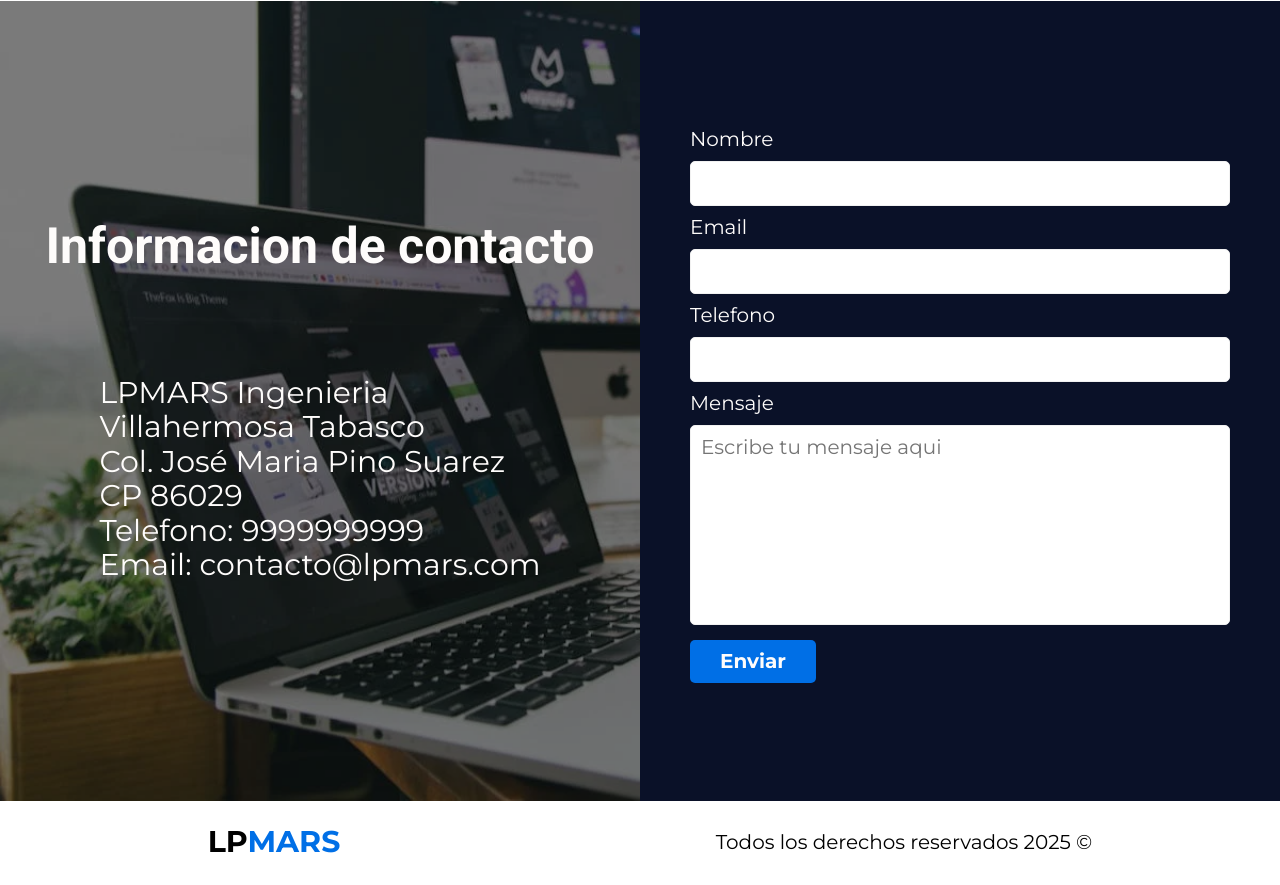
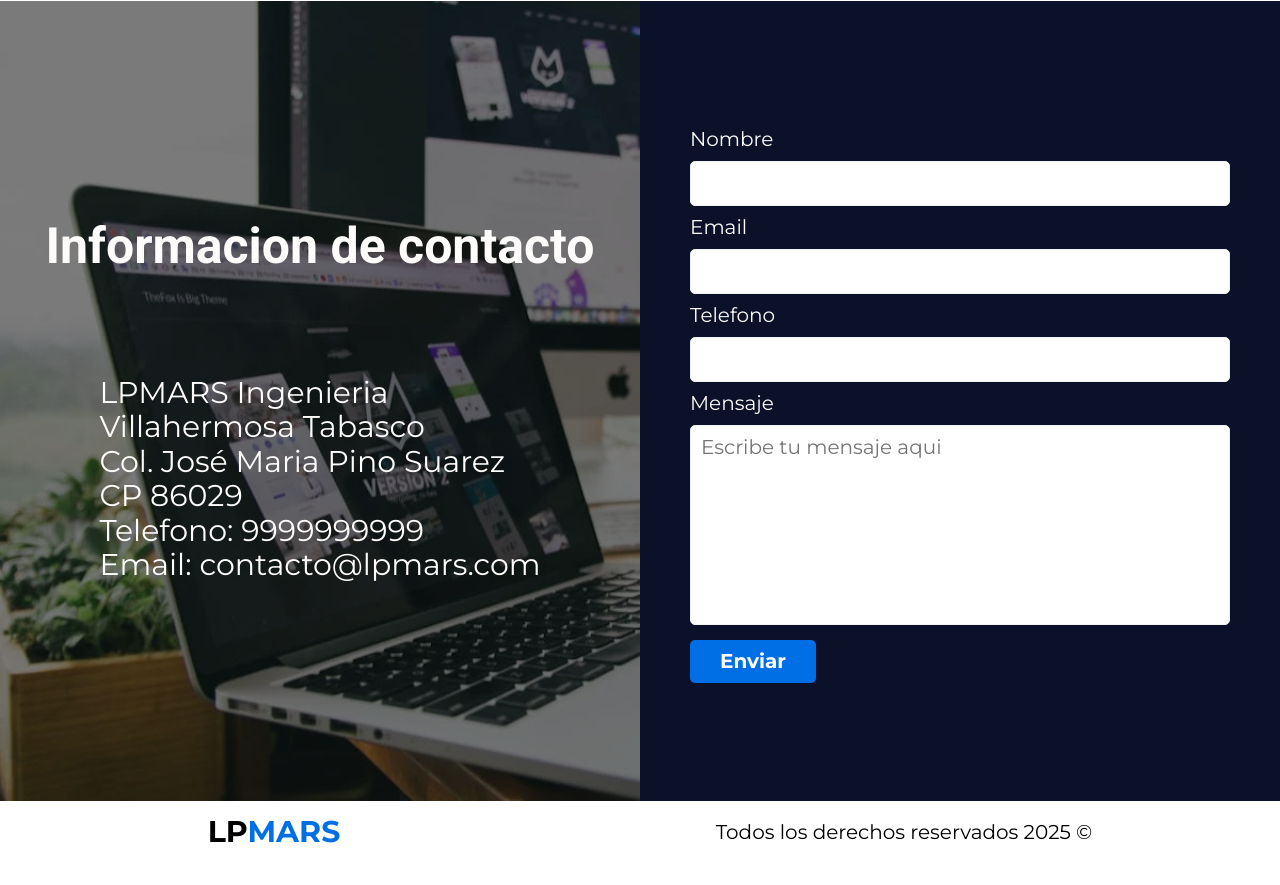
Before and after one commit to lpmars2025/lpmars2025.github.io, a plain HTML site: page index.html in a window 1280 px wide. Shown: the part 2651-3536 px from the top of the page. After the commit the page ends 3515 px from the top, so only its background shows below. Drawn offline with Linux system fonts and the light colour scheme.

Commit message:
Update estilos.css

```diff
--- a/css/estilos.css
+++ b/css/estilos.css
@@ -638,10 +638,9 @@ textarea {
     }
  .footer .logo .h2 {
         font-size: 3rem;
+        margin: 0%;
     }
-    .footer{
-        height: auto;
-    }
+
 }
 
 .footer .logo h2,
```
